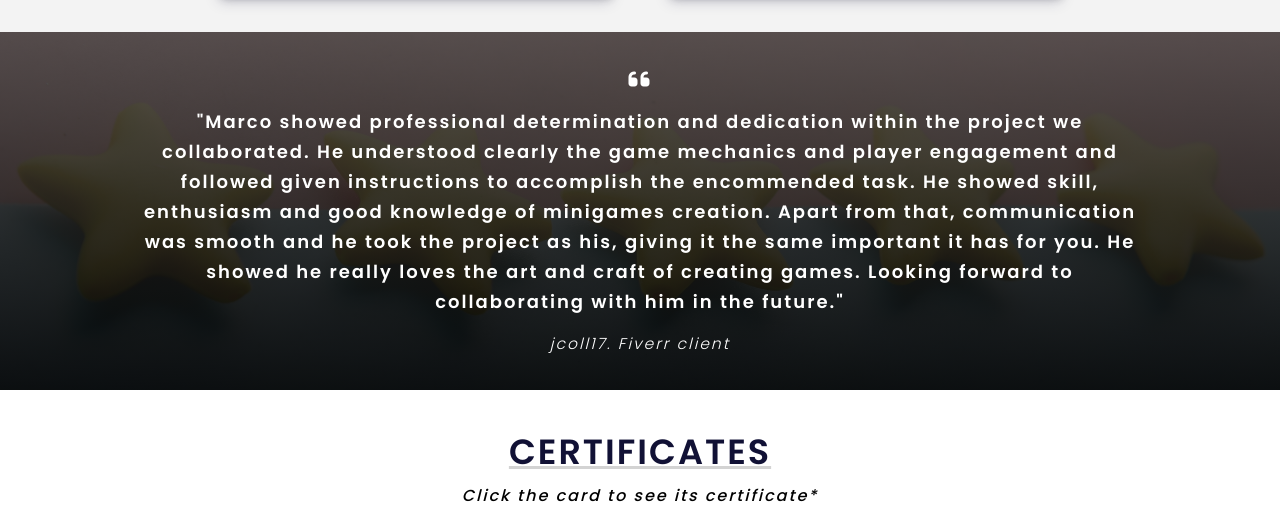
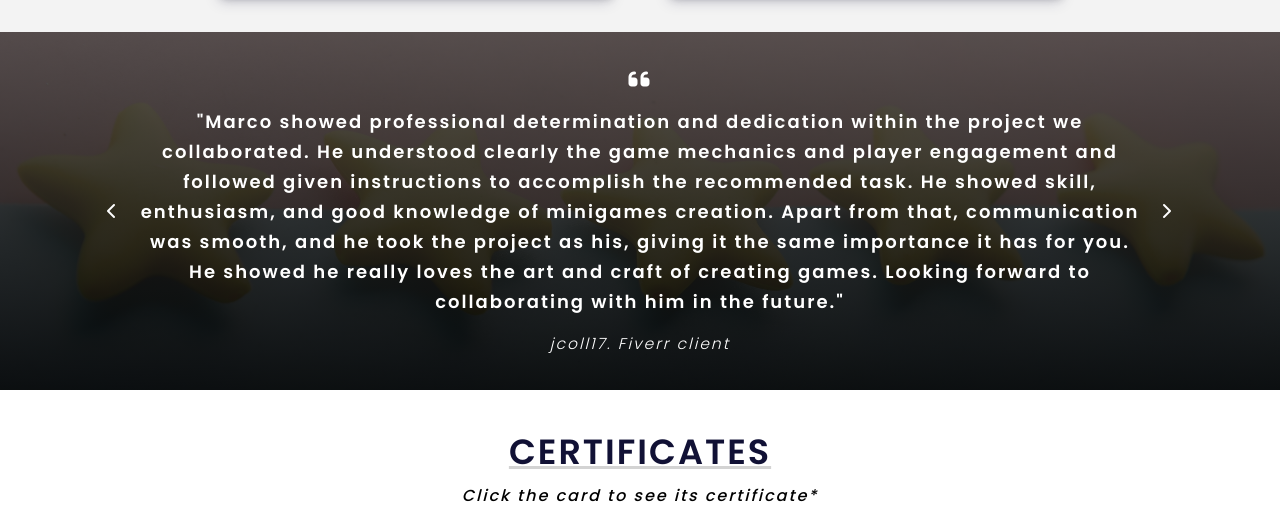
Before and after one commit to MarcoPaoletta/MarcoPaoletta.github.io, a plain HTML site: page index.html in a window 1280 px wide. Shown: the part 2092-2622 px from the top of the page. Drawn offline with Linux system fonts and the light colour scheme.

Commit message:
Testimonials

```diff
--- a/css/default.css
+++ b/css/default.css
@@ -351,6 +351,9 @@ a.active {
     max-width: 1000px;
     margin-top: 15px;
     margin-bottom: 15px;
+    min-height: 210px;
+    display: flex;
+    align-items: center;
 }
 
 .testimonials-person {
@@ -359,6 +362,35 @@ a.active {
     margin: auto;
     text-align: center;
 }
+
+.slider {
+    display: flex;
+    align-items: center;
+    justify-content: center;
+}
+
+.testimonial {
+    display: none;
+    transition: opacity 0.5s;
+}
+
+.testimonial.active {
+    display: block;
+    opacity: 1;
+}
+
+.arrow {
+    cursor: pointer;
+}
+
+.arrow-left {
+    margin-right: 20px;
+}
+
+.arrow-right {
+    margin-left: 20px;
+}
+
 
 /* CERTIFICATES */
 .certificates {
--- a/index.html
+++ b/index.html
@@ -124,9 +124,20 @@
 
     <!-- TESTIMONIALS -->
     <section class="testimonials">
-        <i class="fa-solid fa-quote-left fa-xl" style="color: #ffffff;"></i>
-        <h4 class="testimonials-text">"Marco showed professional determination and dedication within the project we collaborated. He understood clearly the game mechanics and player engagement and followed given instructions to accomplish the encommended task. He showed skill, enthusiasm and good knowledge of minigames creation. Apart from that, communication was smooth and he took the project as his, giving it the same important it has for you. He showed he really loves the art and craft of creating games. Looking forward to collaborating with him in the future."</h4>
-        <h5 class="testimonials-person"><i>jcoll17. Fiverr client</i></h5>
+        <div class="slider">
+            <i class="fa-solid fa-chevron-left arrow arrow-left" onclick="changeTestimonial(-1)"></i>
+            <div class="testimonial active">
+                <i class="fa-solid fa-quote-left fa-xl" style="color: #ffffff;"></i>
+                <h4 class="testimonials-text">"Marco showed professional determination and dedication within the project we collaborated. He understood clearly the game mechanics and player engagement and followed given instructions to accomplish the recommended task. He showed skill, enthusiasm, and good knowledge of minigames creation. Apart from that, communication was smooth, and he took the project as his, giving it the same importance it has for you. He showed he really loves the art and craft of creating games. Looking forward to collaborating with him in the future."</h4>
+                <h5 class="testimonials-person"><i>jcoll17. Fiverr client</i></h5>
+            </div>
+            <div class="testimonial">
+                <i class="fa-solid fa-quote-left fa-xl" style="color: #ffffff;"></i>
+                <h4 class="testimonials-text">"Marco is a young man with a maturity and work ethic far beyond his years. Working with him from across the globe with a 5-hour time difference has been phenomenal. He is serious and conscientious and delivers quality work timeously. I have found him to be intelligent, humble, and diligent."</h4>
+                <h5 class="testimonials-person"><i>Brent van Rooyen. JuicesTutors' founder</i></h5>
+            </div>
+            <i class="fa-solid fa-chevron-right arrow arrow-right" onclick="changeTestimonial(1)"></i>
+        </div>
     </section>
 
     <!-- CERTIFICATES -->
@@ -289,5 +300,6 @@
     <!-- JS -->
     <script type="text/javascript" src="js/go_up.js"></script>
     <script type="text/javascript" src="js/nav.js"></script>
+    <script type="text/javascript" src="js/testimonial_slider.js"></script>
 </body>
 </html>
--- /dev/null
+++ b/js/testimonial_slider.js
@@ -0,0 +1,16 @@
+// script.js
+let currentIndex = 0;
+const testimonials = document.querySelectorAll('.testimonial');
+
+function showTestimonial(index) {
+    testimonials[currentIndex].classList.remove('active');
+    currentIndex = (index + testimonials.length) % testimonials.length;
+    testimonials[currentIndex].classList.add('active');
+}
+
+function changeTestimonial(offset) {
+    const nextIndex = (currentIndex + offset + testimonials.length) % testimonials.length;
+    showTestimonial(nextIndex);
+}
+
+showTestimonial(currentIndex);
```
